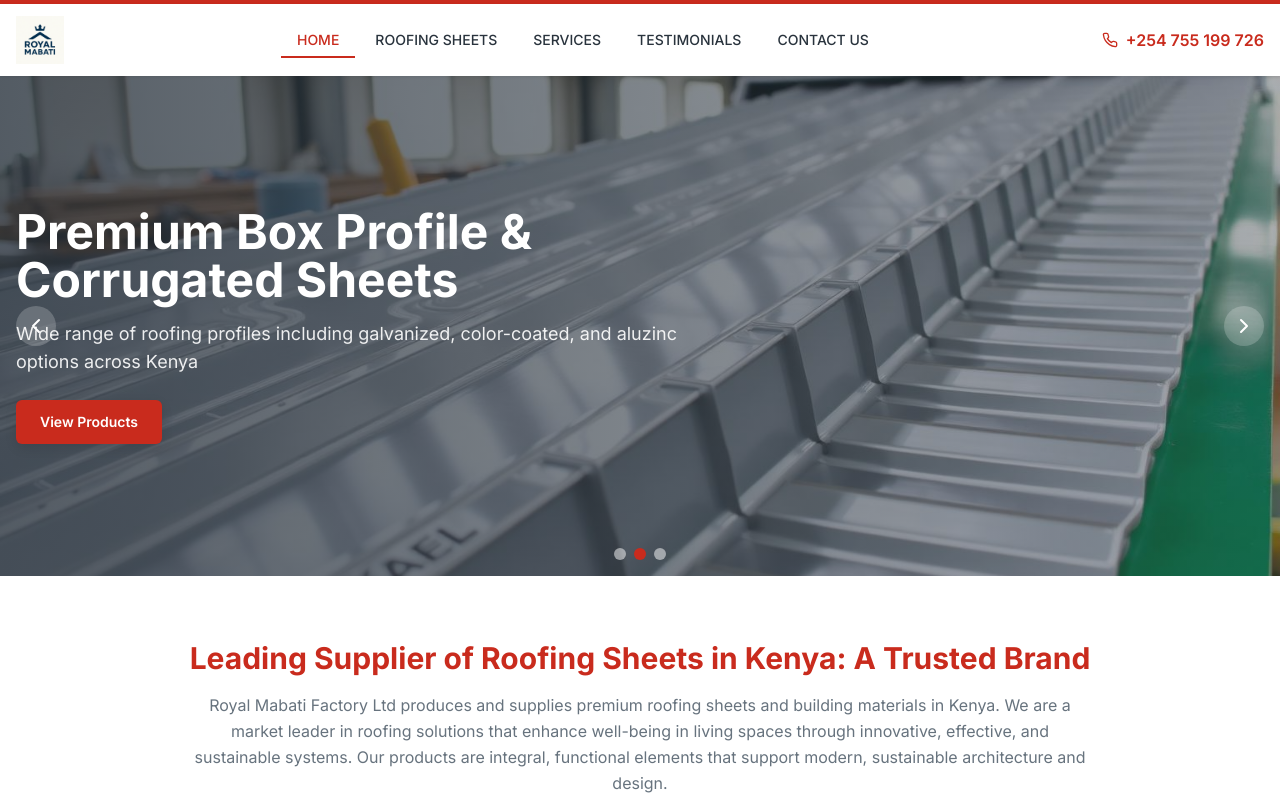
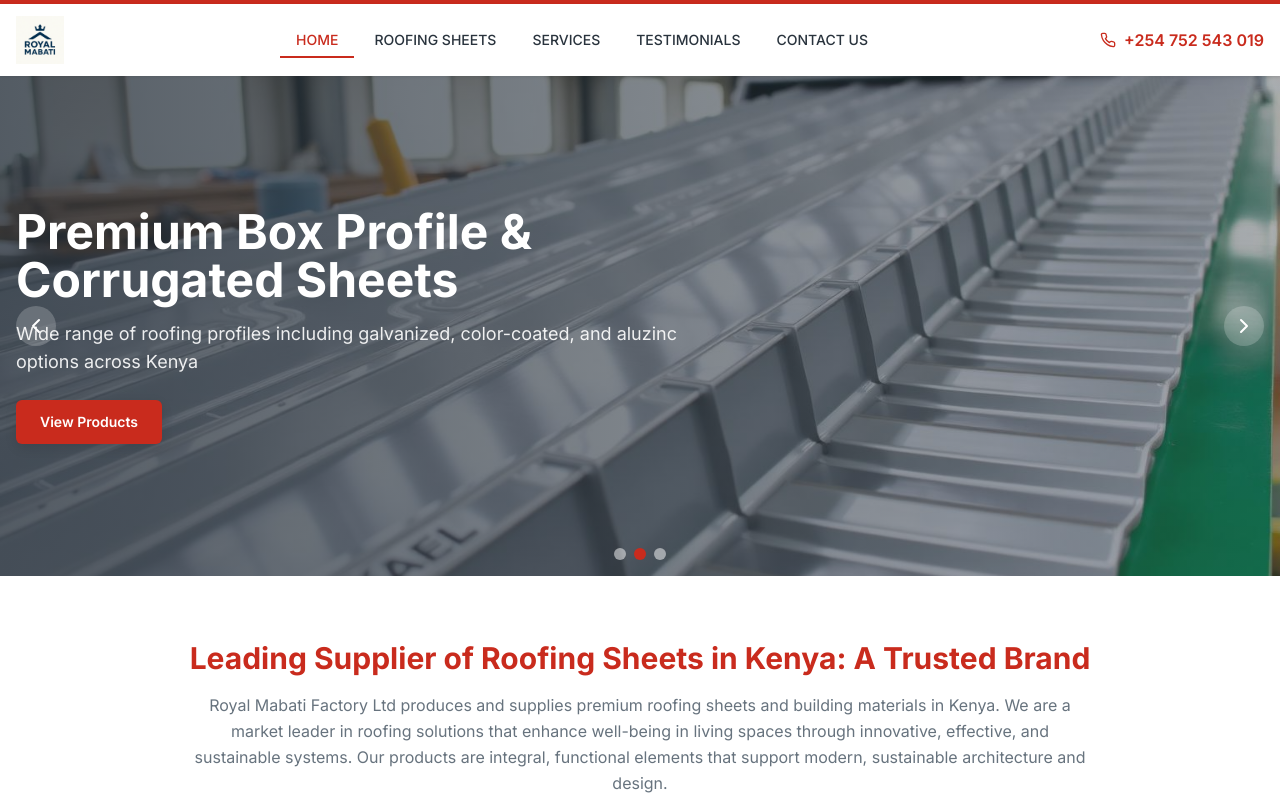
Before and after one commit to royallmabatim-ai/visionary-vistas-engine, a React (Vite) app: page / in a window 1280 px wide. Shown: the top 800 px of the page. Built offline with nearby package versions, Linux system fonts and the light colour scheme; the HTML template or start-up script is replaced by a standard one.

Commit message:
Preceding changes

```diff
--- a/src/components/Header.tsx
+++ b/src/components/Header.tsx
@@ -85,13 +85,13 @@ export const Header = () => {
 
             {/* Phone & Menu */}
             <div className="flex items-center gap-4">
-              <a
-                href="tel:+254755199726"
-                className="hidden md:flex items-center gap-2 text-primary font-semibold hover:opacity-80 transition-opacity"
-              >
-                <Phone className="h-4 w-4" />
-                <span>+254 755 199 726</span>
-              </a>
+               <a
+                 href="tel:+254752543019"
+                 className="hidden md:flex items-center gap-2 text-primary font-semibold hover:opacity-80 transition-opacity"
+               >
+                 <Phone className="h-4 w-4" />
+                 <span>+254 752 543 019</span>
+               </a>
 
               {/* Mobile Menu Button */}
               <button
```
